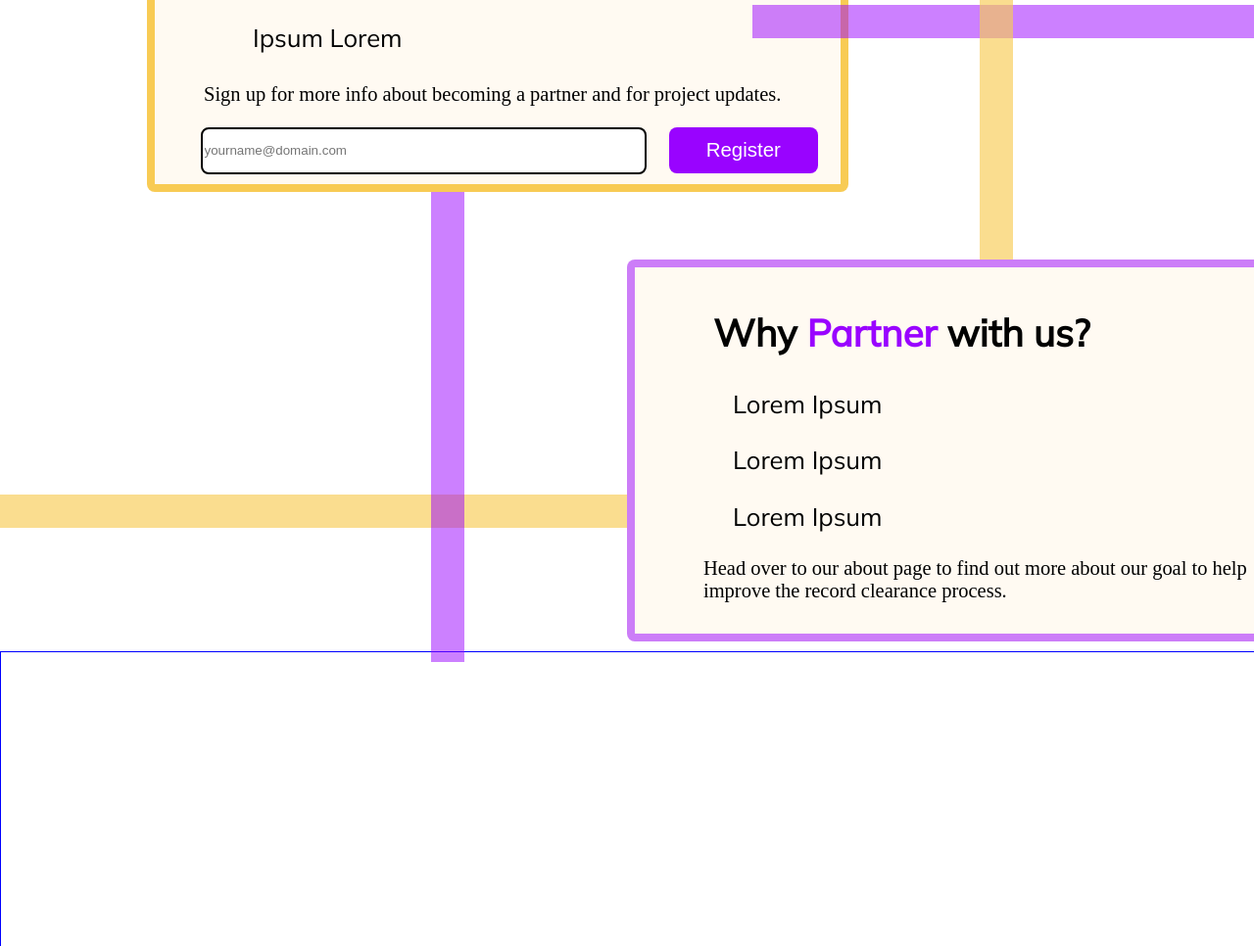
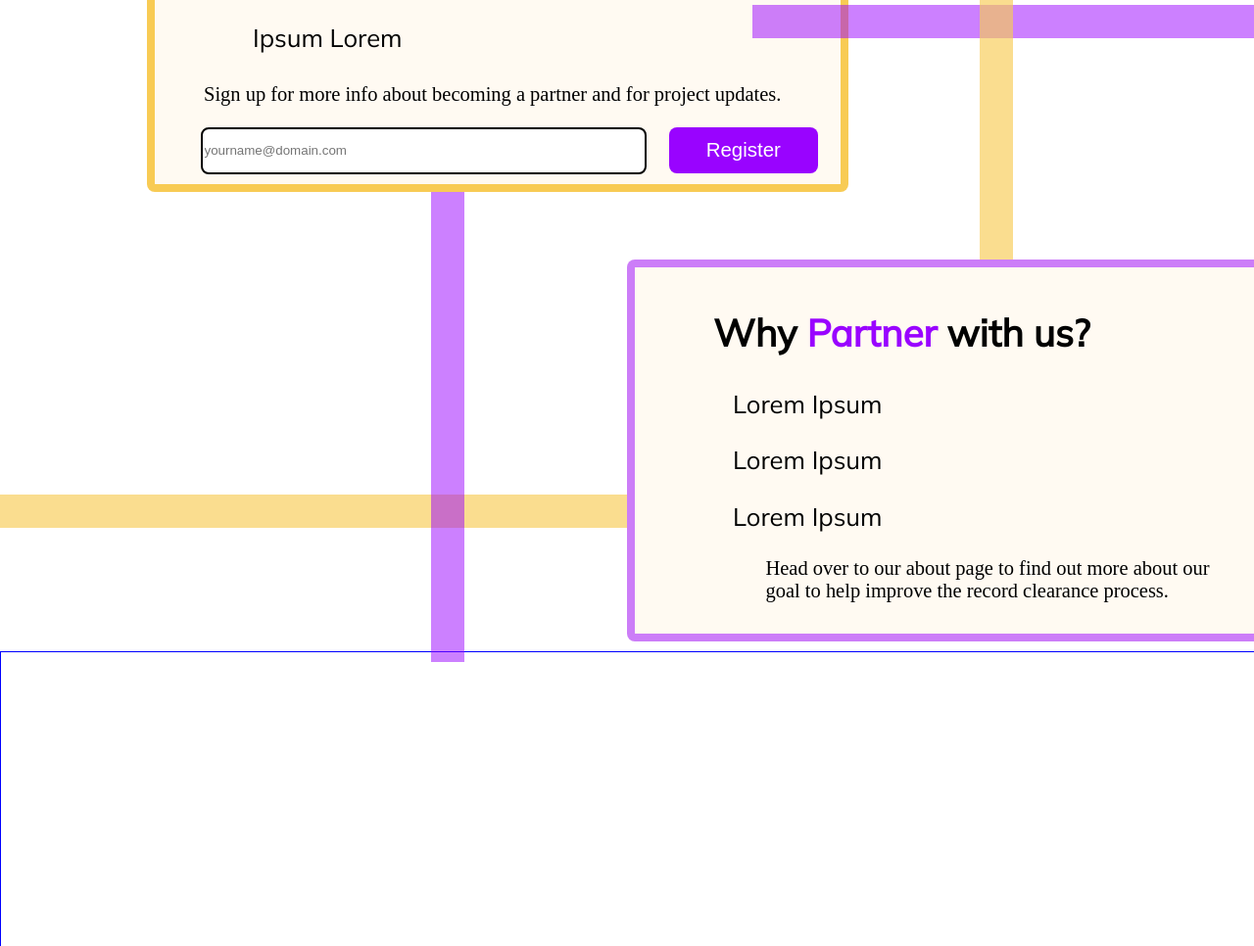
Before and after one commit to bkmorgan3/expunge-assist-landing-page, a Gatsby site in the folder hello-world/: page / in a window 1280 px wide. Shown: the part 848-1814 px from the top of the page at 98% size. Built offline with nearby package versions, Linux system fonts and the light colour scheme; Gatsby itself is replaced by a stand-in of ours.

Commit message:
breaks text onto two lines

```diff
--- a/hello-world/src/pages/index.js
+++ b/hello-world/src/pages/index.js
@@ -288,7 +288,7 @@ export default function Home() {
               <PartnerFormText>Lorem Ipsum</PartnerFormText>
               <HeadOverTextContainer>
                 <PartnerTextAction>
-                  Head over to our about page to find out more about our goal to
+                  Head over to our about page to find out more about our <br /> goal to
                   help improve the record clearance process.
                 </PartnerTextAction>
               </HeadOverTextContainer>
```
